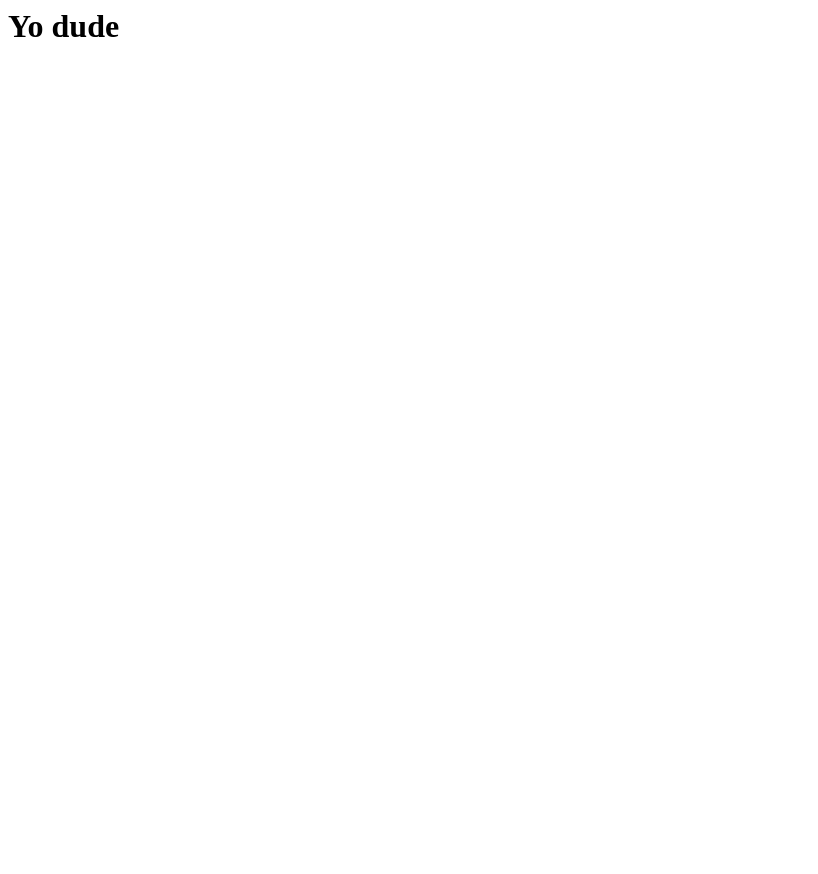
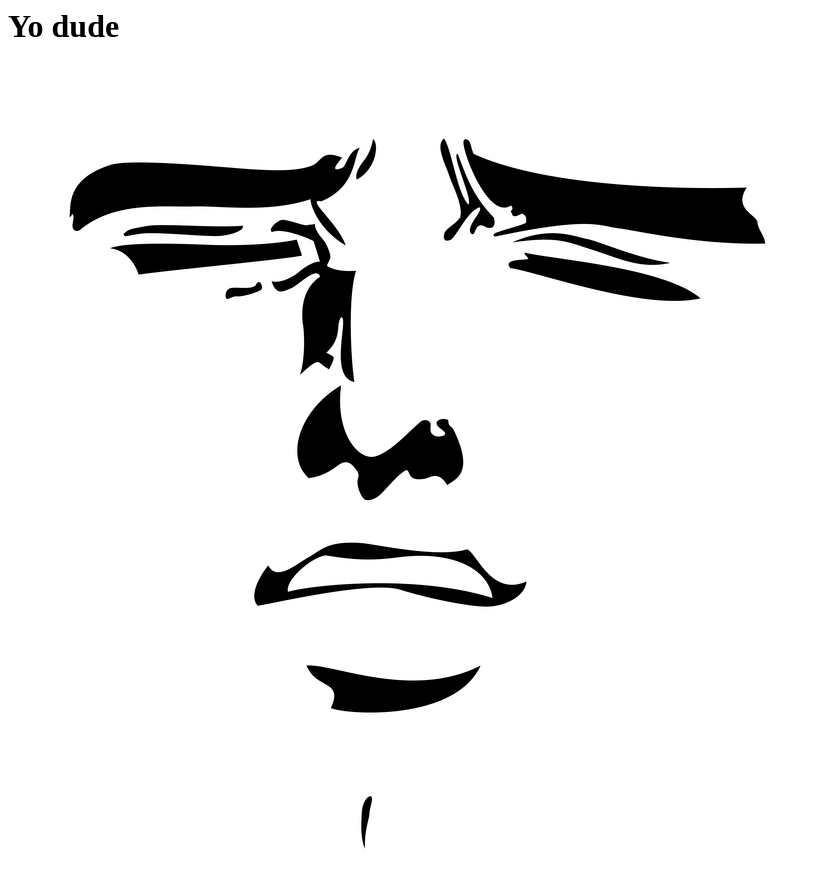
Before and after one commit to maximren/link, a plain HTML site: page index.html in a window 1280 px wide. Shown: the whole page, without its empty margins (0-818 px from the left). Before the commit the page ends 800 px from the top, so only its background shows below. Drawn offline with Linux system fonts and the light colour scheme.

Commit message:
Update index.html

```diff
--- a/index.html
+++ b/index.html
@@ -1,2 +1,2 @@
 <h1> Yo dude </h1>
-<img scr="/111.png">
+<img src="111.png">
```
